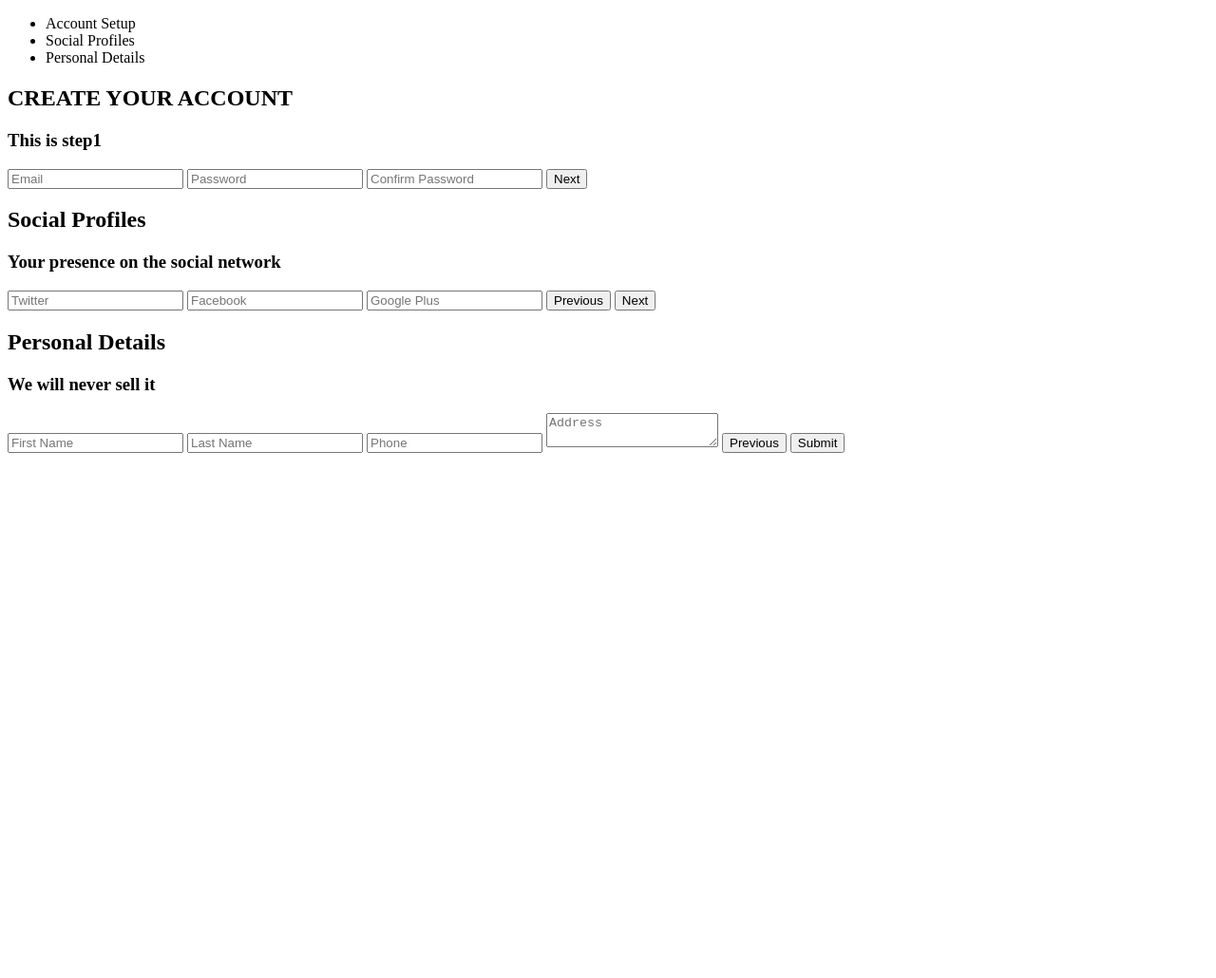
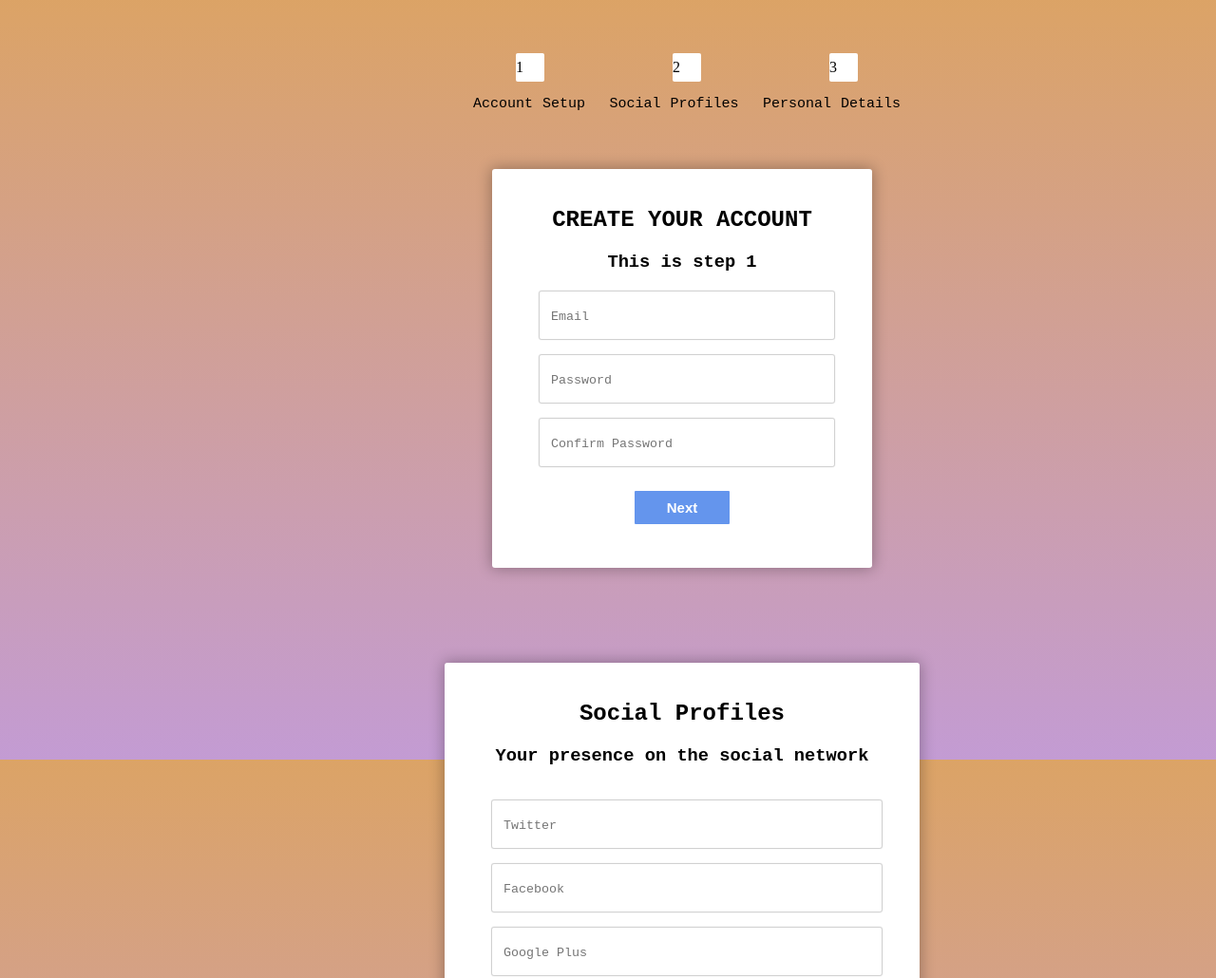
Before and after one commit to Snetcov-Daniel/multi-step-form, a plain HTML site: page index.html in a window 1280 px wide. Shown: the top 1030 px of the page at 95% size. Before the commit the page ends 800 px from the top, so only its background shows below. Drawn offline with Linux system fonts and the light colour scheme; a web font is replaced by a local one.

Commit message:
made the css part

```diff
--- a/index.html
+++ b/index.html
@@ -1,61 +1,80 @@
 <!DOCTYPE html>
-<html lang="en">
+<html lang="en" xmlns="http://www.w3.org/1999/html">
 <head>
     <meta charset="UTF-8">
     <meta http-equiv="X-UA-Compatible" content="IE=edge">
     <meta name="viewport" content="width=device-width, initial-scale=1.0">
     <title>CoolestFormYouDEverSee.md</title>
+
+    <link rel="stylesheet" href="style/styles.css">
+
 </head>
 <body>
+
+<link rel="preconnect" href="https://fonts.googleapis.com">
+<link rel="preconnect" href="https://fonts.gstatic.com" crossorigin>
+<link href="https://fonts.googleapis.com/css2?family=Lato:ital,wght@1,100&family=PT+Sans&family=Playfair+Display:ital@1&family=Raleway:wght@100&family=Red+Hat+Mono:wght@300&display=swap" rel="stylesheet">
+
     <header>
 
     </header>
+
     <main>
         <section class="form-container">
             <div class="progress-bar">
-                <ul class="list progress-bar">
-                    <li>Account Setup</li>
-                    <li>Social Profiles</li>
-                    <li>Personal Details</li>
+                <ul class="list-progress-bar2">
+                    <li class="cube">1</li>
+                    <li class="cube">2</li>
+                    <li class="cube">3</li>
                 </ul>
+              <div>
+                  <ul class="list-progress-bar">
+                    <li class="font">Account Setup</li>
+                    <li class="font">Social Profiles</li>
+                    <li class="font">Personal Details</li>
+                  </ul>
+              </div>
             </div>
-            <div class="form step-1">
-                <h2>CREATE YOUR ACCOUNT</h4>
-                <h3>This is step1</h6>
-                <form action="">
-                    <input type="text" name="email" placeholder="Email">
-                    <input type="password" name="pass" placeholder="Password">
-                    <input type="password" name="cpass" placeholder="Confirm Password">
-                    <input type="button" name="next" class="next action-button" value="Next">
+
+            <div class="step1">
+                <h2 class="font">CREATE YOUR ACCOUNT</h2>
+                <h3 class="font">This is step 1</h3>
+                <form action="" class="container">
+                    <p> <input type="text" name="email" placeholder="Email" class="font"></p>
+                    <p> <input type="password" name="pass" placeholder="Password" class="font"></p>
+                    <p> <input type="password" name="cpass" placeholder="Confirm Password" class="font"></p>
+                    <p1><input type="button" name="next" class="next-action-button" value="Next" class="font"></p1>
                 </form>
             </div>
-            <div class="form step-2">
-                <h2>Social Profiles</h2>
-                <h3>Your presence on the social network</h3>
-                <form action="">
-                    <input type="text" name="twitter" placeholder="Twitter">
-                    <input type="text" name="facebook" placeholder="Facebook">
-                    <input type="text" name="gplus" placeholder="Google Plus">
-                    <input type="button" name="previous" class="previous action-button" value="Previous">
-                    <input type="button" name="next" class="next action-button" value="Next">
+            <div class="step2">
+                <h2 class="font">Social Profiles</h2>
+                <h3 class="font">Your presence on the social network</h3>
+                <form action="" class="container">
+                    <p2> <input type="text" name="twitter" placeholder="Twitter" class="font"> </p2>
+                    <p2> <input type="text" name="facebook" placeholder="Facebook" class="font"></p2>
+                    <p2> <input type="text" name="gplus" placeholder="Google Plus" class="font"></p2>
+                    <p1><input type="button" name="previous" class="previous-action-button" value="Previous" class="font"></p1>
+                    <p1><input type="button" name="next" class="next-action-button2" value="Next" class="font"></p1>
                 </form>
             </div>
-            <div class="form step-3">
-                <h2>Personal Details</h2>
-                <h3>We will never sell it</h3>
-                <form action="">
-                    <input type="text" name="fname" placeholder="First Name">
-                    <input type="text" name="lname" placeholder="Last Name">
-                    <input type="text" name="phone" placeholder="Phone">
-                    <textarea name="address" placeholder="Address"></textarea>
-                    <input type="button" name="previous" class="previous action-button" value="Previous">
-                    <input type="submit" name="submit" class="submit action-button" value="Submit">
+            <div class="step3">
+                <h2 class="font">Personal Details</h2>
+                <h3 class="font">We will never sell it</h3>
+                <form action="" class="container">
+                    <p> <input type="text" name="fname" placeholder="First Name" class="font"></p>
+                    <p> <input type="text" name="lname" placeholder="Last Name" class="font"></p>
+                    <p> <input type="text" name="phone" placeholder="Phone" class="font"></p>
+                    <p> <textarea name="address" placeholder="Address" class="font"></textarea></p>
+                    <p1><input type="button" name="previous" class="previous-action-button2" value="Previous" class="font"></p1>
+                    <p1><input type="submit" name="submit" class="submit-action-button" value="Submit" class="font"></p1>
                 </form>
             </div>
         </section>
     </main>
+
     <footer>
 
     </footer>
+
 </body>
 </html>
--- /dev/null
+++ b/style/styles.css
@@ -0,0 +1,263 @@
+/*text fonts*/
+.font {
+    font-family: 'Lato', sans-serif;
+    font-family: 'Playfair Display', serif;
+    font-family: 'PT Sans', sans-serif;
+    font-family: 'Raleway', sans-serif;
+    font-family: 'Red Hat Mono', monospace;
+}
+
+
+/*background*/
+html {
+    height: 100%;
+    background: linear-gradient(rgba(196, 102, 0, 0.6), rgba(155, 89, 182, 0.6));
+}
+
+
+.form-container {
+    margin-top: 15px;
+    text-align: center;
+}
+
+
+/*cubes progress bar*/
+.list-progress-bar2 {
+    display: flex;
+    justify-content: space-between;
+    position: relative;
+    margin-bottom: 10px;
+    max-width: 1000px;
+    width: 360px;
+    margin-left: 495px;
+    padding-top: 40px;
+}
+
+
+/*progress bar connectors*/
+.list-progress-bar2::after {
+    content: "";
+    width: 360px;
+    height: 2px;
+    margin-top: 45px;
+    background: white;
+    position: absolute;
+    top: 9px;
+    z-index: -1; /*puts the line behind cubes*/
+}
+
+
+/*connectors not visible before the first click*/
+.list-progress-bar2:first-child:after {
+    content: none;
+}
+
+
+/*completed steps in connectors*/
+.list-progress-bar2 li.active:before, .list-progress-bar2 li.active:after {
+    background: cornflowerblue;
+    color: white;
+}
+
+
+/*regular progress bar*/
+.list-progress-bar {
+    display: flex;
+    justify-content: space-between;
+    position: relative;
+    margin-bottom: 60px;
+    max-width: 1000px;
+    width: 450px;
+    margin-left: 450px;
+    list-style: none;
+    word-spacing: 1px;
+    font-size: 15px;
+}
+
+
+/*cubes parameters*/
+.cube {
+    background: white;
+    height: 30px;
+    width: 30px;
+    display: flex;
+    align-items: center;
+    justify-content: space-between;
+    position: center;
+    text-align: center;
+    border-radius: 2px;
+}
+
+
+.container {
+    display: flex;
+    flex-direction: column;
+    width: 400px;
+    margin-left: 50px;
+}
+
+
+/*first slide parameters*/
+.step1 {
+    width: 400px;
+    height: 400px;
+    background-color: white;
+    margin-left: 510px;
+    padding-top: 20px;
+    box-shadow: 0px 0px 15px 1px rgba(0,0,0, 0.3);
+    border-radius: 3px;
+}
+
+/*second slide parameters*/
+.step2 {
+    width: 500px;
+    height: 450px;
+    background-color: white;
+    margin-left: 460px;
+    padding-top: 20px;
+    margin-top: 100px;
+    box-shadow: 0px 0px 15px 1px rgba(0,0,0, 0.3);
+    border-radius: 3px;
+}
+
+/*third slide parameters*/
+.step3 {
+    width: 400px;
+    height: 500px;
+    background-color: white;
+    margin-left: 510px;
+    padding-top: 20px;
+    margin-top: 100px;
+    box-shadow: 0px 0px 15px 1px rgba(0,0,0, 0.3);
+    border-radius: 3px;
+}
+
+/*inputs in first slide*/
+p {
+    width: 300px;
+    height: 50px;
+    line-height: 50px;
+    word-break: break-all;
+    border-radius: 2px;
+    box-shadow: 0px 0px 1px 1px rgba(0,0,0, 0.2);
+    margin-left: 0px;
+    margin-top: 1px;
+    text-align: left;
+    padding-left: 10px;
+
+}
+
+/*inputs in second slide*/
+p2 {
+    width: 400px;
+    height: 50px;
+    line-height: 50px;
+    word-break: break-all;
+    border-radius: 2px;
+    box-shadow: 0px 0px 1px 1px rgba(0,0,0, 0.2);
+    margin-left: 0px;
+    margin-top: 17px;
+    text-align: left;
+    padding-left: 10px;
+
+}
+
+
+/*button next in first slide*/
+.next-action-button {
+    position: center;
+    margin-right: 100px;
+    margin-top: 10px;
+    font-size: 15px;
+    font-weight: bold;
+    color: white;
+    background-color: cornflowerblue;
+    text-align: center;
+    border-radius: 1px;
+    cursor: pointer;
+    width: 100px;
+    height: 35px;
+}
+
+
+/*button next in second slide*/
+.next-action-button2 {
+    position: center;
+    margin-right: 50px;
+    margin-top: 20px;
+    margin-left: 25px;
+    font-size: 15px;
+    font-weight: bold;
+    color: white;
+    background-color: cornflowerblue;
+    text-align: center;
+    border-radius: 1px;
+    cursor: pointer;
+    width: 100px;
+    height: 35px;
+}
+
+/*button previous in second slide*/
+.previous-action-button {
+    position: center;
+    margin-right: 50px;
+    margin-top: 20px;
+    margin-left: 25px;
+    font-size: 15px;
+    font-weight: bold;
+    color: white;
+    background-color: cornflowerblue;
+    text-align: center;
+    border-radius: 1px;
+    cursor: pointer;
+    width: 100px;
+    height: 35px;
+}
+
+/*button previous in third slide*/
+.previous-action-button2 {
+    position: center;
+    margin-right: 115px;
+    margin-top: 20px;
+    margin-left: 15px;
+    font-size: 15px;
+    font-weight: bold;
+    color: white;
+    background-color: cornflowerblue;
+    text-align: center;
+    border-radius: 1px;
+    cursor: pointer;
+    width: 100px;
+    height: 35px;
+}
+
+
+/*button submit in third slide*/
+.submit-action-button {
+    position: center;
+    margin-right: 100px;
+    font-size: 15px;
+    font-weight: bold;
+    color: white;
+    background-color: cornflowerblue;
+    text-align: center;
+    border-radius: 1px;
+    cursor: pointer;
+    width: 100px;
+    margin-top: 10px;
+    height: 35px;
+}
+
+
+
+
+/*buttons inputs*/
+input {
+    border: hidden;
+    width: 295px;
+    height: 44px;
+}
+
+textarea {
+    border: hidden;
+}
```
